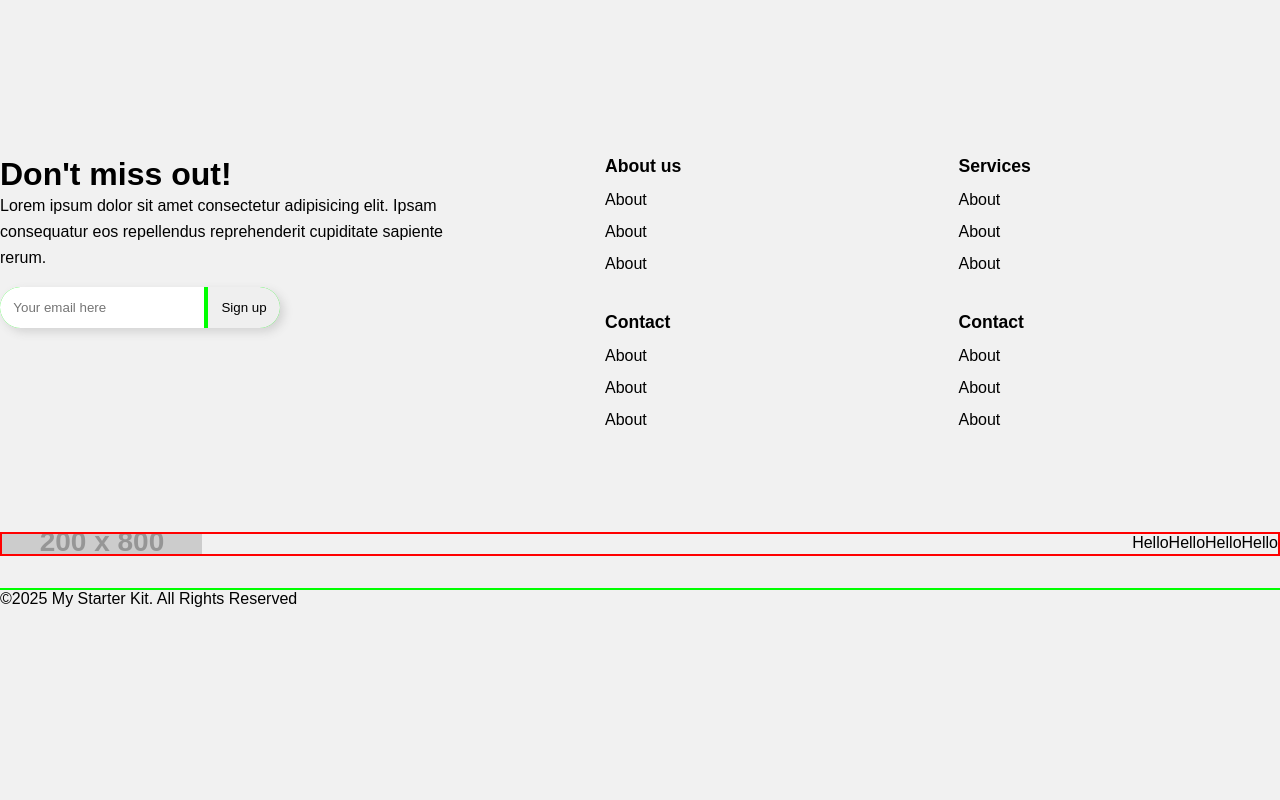
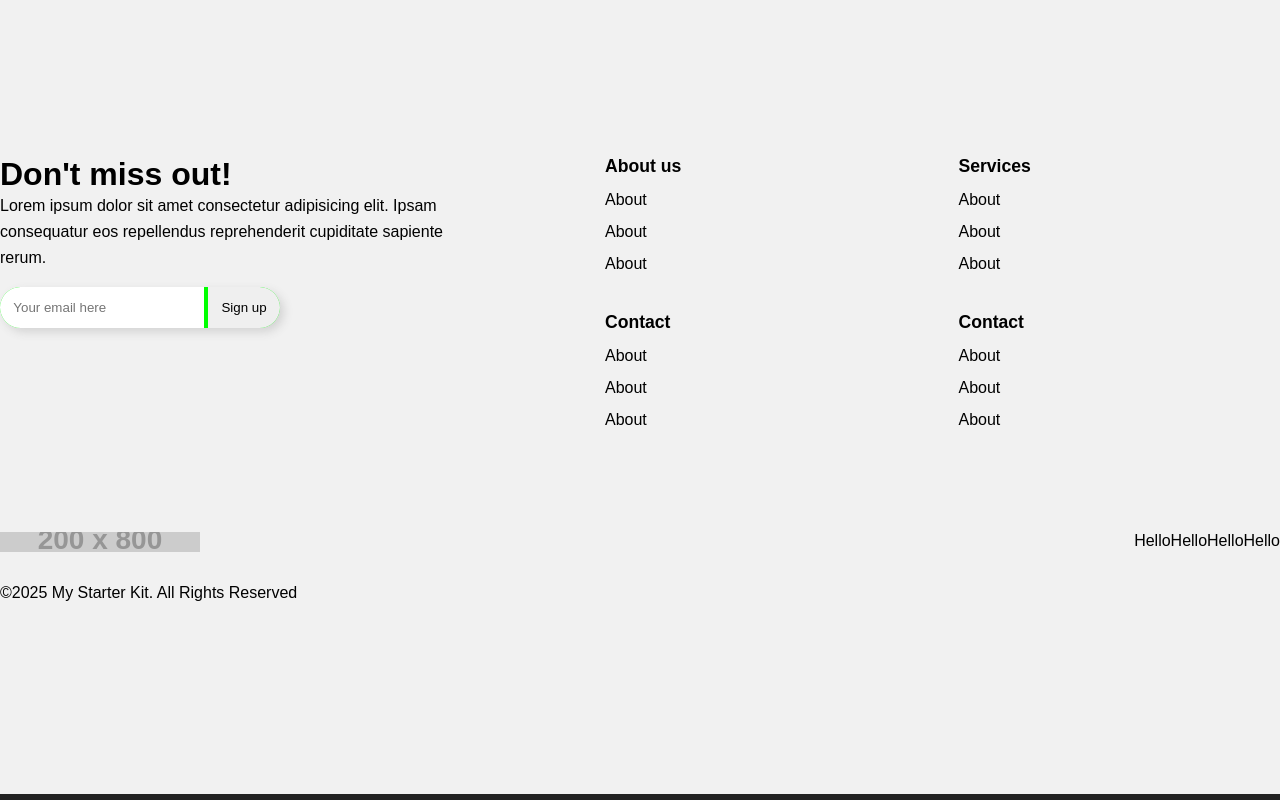
Before and after one commit to RenPen3/My-Starter-Kit, a website: page index.html in a window 1280 px wide. Shown: the part 4247-5047 px from the top of the page. Drawn offline with Linux system fonts and the light colour scheme; placeholder pictures from the web are drawn by us.

Commit message:
I finished the footer bottom.

```diff
--- a/scss/style.scss
+++ b/scss/style.scss
@@ -591,7 +591,7 @@
   }
 
   &Bottom {
-    border-bottom: 2px solid lime;
+    // border-bottom: 2px solid lime;
 
     & img {
       width: 200px;
@@ -606,7 +606,7 @@
       max-width: 1400px;
       margin: 6em 0 2em 0;
       margin-inline: auto;
-      border: 2px solid red;
+      // border: 2px solid red;
     }
 
     &-nav {
```
Also changed, not shown: css/style.css, 1 other file.
